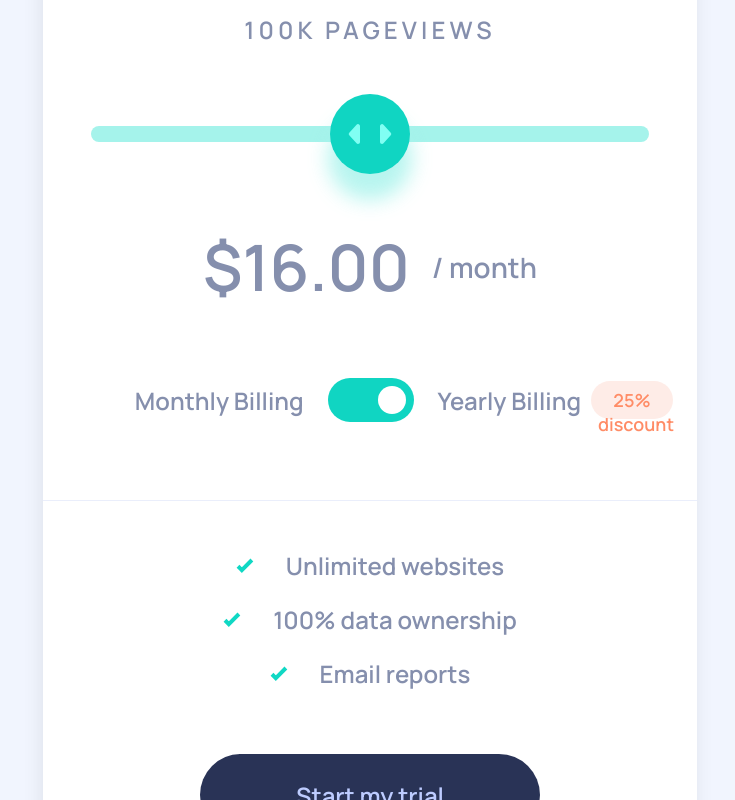
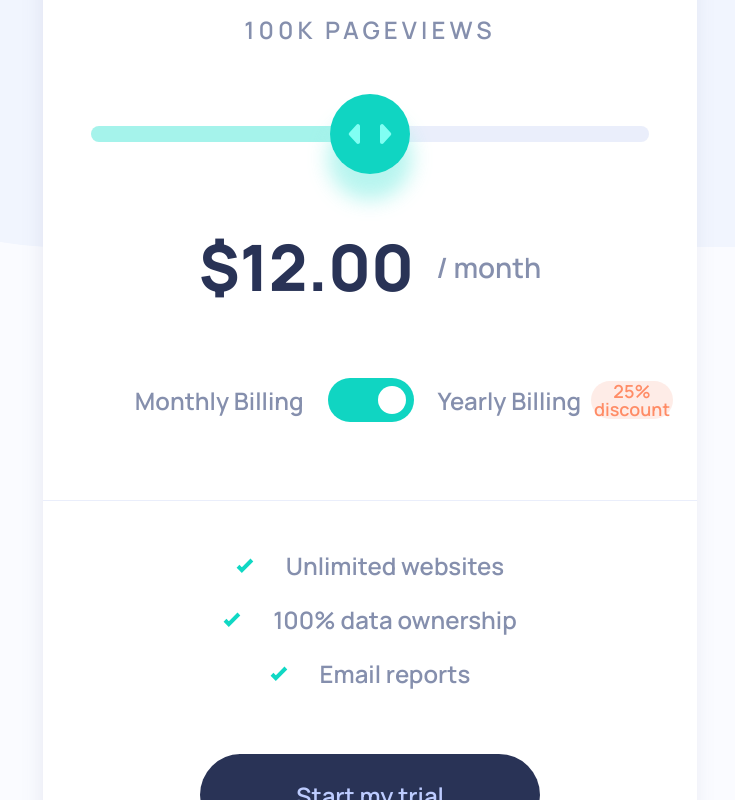
Before and after one commit to lucasweidas/interactive-pricing-component-main, a website: page index.html in a window 1280 px wide. Both pictures are taken after a click on the label 640 px from the left and 923 px from the top of the page. Shown: the part 523-1323 px from the top of the page, without its empty margins (270-1005 px from the left). Drawn offline with Linux system fonts and the light colour scheme; files that its build step writes are made by us from their sources.

Commit message:
medium version styles and js code finished

```diff
--- a/app/js/main.js
+++ b/app/js/main.js
@@ -0,0 +1,58 @@
+const slider = document.querySelector('[data-slider]');
+const toggle = document.querySelector('[data-toggle]');
+const pricing = {
+  pageviews: ['10k', '50k', '100k', '500k', '1m'],
+  prices: [8, 12, 16, 24, 36],
+  yearlyDiscount: 25,
+};
+
+slider.addEventListener('input', changePricingInfos);
+toggle.addEventListener('change', changeMonthlyPrice);
+
+changeSliderBackground();
+function changeSliderBackground() {
+  const value = (slider.value / (slider.max - slider.min)) * 100;
+
+  slider.style.backgroundImage = `linear-gradient(to right, var(--soft-cyan) 0%, var(--soft-cyan) ${value}%, var(--light-grayish-blue-100) ${value}%, var(--light-grayish-blue-100) 100%)`;
+}
+
+changePricingInfos();
+function changePricingInfos() {
+  changeSliderBackground();
+  changePageviewsValue();
+  changeMonthlyPrice();
+}
+
+function changeMonthlyPrice() {
+  const priceElement = document.querySelector('[data-price]');
+  const { prices } = pricing;
+  const sliderValue = getSliderValue();
+  const price = prices[sliderValue];
+  const discount = verifyDiscount();
+  const newPrice = price - (price * discount) / 100;
+
+  priceElement.innerText = `$${newPrice.toFixed(2)}`;
+}
+
+function getSliderValue() {
+  return slider.value;
+}
+
+function verifyDiscount() {
+  const { yearlyDiscount } = pricing;
+  const isChecked = toggle.checked;
+
+  if (isChecked) {
+    toggle.setAttribute('aria-labelledby', 'yearly-desc');
+    return yearlyDiscount;
+  }
+  toggle.setAttribute('aria-labelledby', 'monthly-desc');
+  return 0;
+}
+
+function changePageviewsValue() {
+  const pageviewsElement = document.querySelector('[data-pageviews]');
+  const { pageviews } = pricing;
+
+  pageviewsElement.innerText = pageviews[getSliderValue()];
+}
--- a/app/scss/abstracts/_colors.scss
+++ b/app/scss/abstracts/_colors.scss
@@ -1,11 +1,16 @@
-$soft-cyan: hsl(174, 77%, 80%);
+:root {
+  --soft-cyan: hsl(174, 76%, 80%);
+  --light-grayish-blue-100: hsl(226, 68%, 95%);
+}
+
+$soft-cyan: hsl(174, 76%, 80%);
 $strong-cyan: hsl(174, 86%, 45%);
 $light-grayish-red: hsl(14, 92%, 95%);
 $light-red: hsl(15, 100%, 70%);
 $pale-blue: hsl(226, 100%, 87%);
 $white: hsl(0, 0%, 100%);
-$very-pale-Blue: hsl(230, 100%, 99%);
-$light-grayish-blue-100: hsl(224, 65%, 95%);
+$very-pale-blue: hsl(230, 100%, 99%);
+$light-grayish-blue-100: hsl(226, 68%, 95%);
 $light-grayish-blue-200: hsl(223, 50%, 87%);
 $grayish-blue: hsl(225, 20%, 60%);
 $dark-desaturated-blue: hsl(227, 35%, 25%);
--- a/app/scss/base/_reset.scss
+++ b/app/scss/base/_reset.scss
@@ -16,3 +16,15 @@ a:visited {
   text-decoration: none;
   color: inherit;
 }
+
+@media screen and (prefers-reduced-motion: reduce) {
+  *,
+  *::before,
+  *::after {
+    animation-duration: 0.01ms !important;
+    animation-iteration-count: 1 !important;
+    animation-delay: 0.01ms !important;
+    transition-duration: 0.01ms !important;
+    transition-delay: 0.01ms !important;
+  }
+}
--- a/app/scss/components/_card.scss
+++ b/app/scss/components/_card.scss
@@ -3,7 +3,7 @@
 .card {
   width: min(100%, rem(654));
   background-color: $white;
-  box-shadow: rem(-2) rem(8) rem(20) rgba(black, 0.08);
+  box-shadow: rem(-2) rem(8) rem(20) rgba(hsl(225, 20%, 60%), 0.15);
 
   @include breakpoint(medium) {
     --card-padding-inline: 1.5rem;
@@ -32,62 +32,9 @@
 
   &__value {
     font-size: var(--fs-400);
-    font-weight: 600;
+    font-weight: 800;
     line-height: 1;
-  }
-
-  &__slider {
-    --thumb-size: 5rem;
-    --thumb-transition: background-color 300ms ease;
-    --thumb-shadow: 0 1.5rem 1.25rem 0.125rem hsl(174, 77%, 80%, 0.8);
-    width: min(100%, rem(558));
-    height: rem(16);
-    grid-area: slider;
-    background-color: $soft-cyan;
-    border-radius: rem(8);
-    margin-block: rem(80) rem(93);
-    appearance: none;
-    outline: none;
-
-    &::-webkit-slider-thumb {
-      width: var(--thumb-size);
-      height: var(--thumb-size);
-      background: $strong-cyan url('../../images/icon-slider.svg') center / auto rem(26) no-repeat;
-      border-radius: 50%;
-      border: none;
-      box-shadow: var(--thumb-shadow);
-      cursor: pointer;
-      transition: var(--thumb-transition);
-      -webkit-appearance: none;
-      appearance: none;
-
-      &:hover {
-        background-color: $soft-cyan;
-      }
-
-      &:active {
-        background-color: $strong-cyan;
-      }
-    }
-
-    &::-moz-range-thumb {
-      width: var(--thumb-size);
-      height: var(--thumb-size);
-      background: $strong-cyan url('../../images/icon-slider.svg') center / auto rem(26) no-repeat;
-      border-radius: 50%;
-      border: none;
-      box-shadow: var(--thumb-shadow);
-      cursor: pointer;
-      transition: var(--thumb-transition);
-
-      &:hover {
-        background-color: $soft-cyan;
-      }
-
-      &:active {
-        background-color: $strong-cyan;
-      }
-    }
+    color: $dark-desaturated-blue;
   }
 
   &__options {
@@ -121,18 +68,21 @@
     --discount-h: 2.375rem;
     width: var(--discount-w);
     height: var(--discount-h);
-    display: inline-block;
+    display: inline-flex;
+    justify-content: center;
+    align-items: center;
+    position: relative;
     background-color: $light-grayish-red;
     border-radius: calc(var(--discount-h) / 2);
-    padding: rem(7);
     font-size: rem(18);
+    line-height: 1;
     color: $light-red;
 
-    span {
-      display: none;
+    &::before {
+      content: '-25%';
 
       @include breakpoint(large) {
-        display: inline-block;
+        content: '25% discount';
       }
     }
   }
--- a/app/scss/components/_container.scss
+++ b/app/scss/components/_container.scss
@@ -1,8 +1,9 @@
 @use '../abstracts' as *;
 
 .container {
-  min-height: 100vh;
   display: grid;
   justify-items: center;
+  align-content: center;
+  padding-inline: rem(20);
   margin-inline: auto;
 }
--- a/app/scss/components/_index.scss
+++ b/app/scss/components/_index.scss
@@ -1,5 +1,6 @@
 @forward 'card';
 @forward 'intro';
 @forward 'container';
+@forward 'slider';
 @forward 'toggle';
 @forward 'button';
--- /dev/null
+++ b/app/scss/components/_slider.scss
@@ -0,0 +1,72 @@
+@use '../abstracts' as *;
+
+.slider {
+  --thumb-size: 5rem;
+  --thumb-transition: background-color 300ms ease;
+  --thumb-shadow: 0 1.5rem 1.25rem 0.125rem hsl(174, 77%, 80%, 0.8);
+  width: min(100%, rem(558));
+  height: rem(16);
+  grid-area: slider;
+  background-image: linear-gradient(to right, $soft-cyan 0%, $soft-cyan 50%, $light-grayish-blue-100 50%, $light-grayish-blue-100 100%);
+  border-radius: rem(8);
+  margin-block: rem(80) rem(93);
+  appearance: none;
+  outline: none;
+
+  &:focus-visible::-webkit-slider-thumb {
+    outline: rem(2) solid $dark-desaturated-blue;
+  }
+
+  &:focus-visible::-moz-range-thumb {
+    outline: rem(2) solid $dark-desaturated-blue;
+  }
+
+  &::-webkit-slider-thumb {
+    width: var(--thumb-size);
+    height: var(--thumb-size);
+    background: $strong-cyan url('../../images/icon-slider.svg') center / auto rem(26) no-repeat;
+    border-radius: 50%;
+    border: none;
+    box-shadow: var(--thumb-shadow);
+    appearance: none;
+    cursor: pointer;
+    transition: var(--thumb-transition);
+
+    &:hover {
+      background-color: $soft-cyan;
+    }
+
+    &:active {
+      background-color: $strong-cyan;
+      cursor: grabbing;
+    }
+
+    @media screen and (prefers-reduced-motion: reduce) {
+      transition-duration: 0.01ms !important;
+    }
+  }
+
+  &::-moz-range-thumb {
+    width: var(--thumb-size);
+    height: var(--thumb-size);
+    background: $strong-cyan url('../../images/icon-slider.svg') center / auto rem(26) no-repeat;
+    border-radius: 50%;
+    border: none;
+    box-shadow: var(--thumb-shadow);
+    cursor: pointer;
+    transition: var(--thumb-transition);
+
+    &:hover {
+      background-color: $soft-cyan;
+    }
+
+    &:active {
+      background-color: $strong-cyan;
+      cursor: grabbing;
+    }
+
+    @media screen and (prefers-reduced-motion: reduce) {
+      transition-duration: 0.01ms !important;
+    }
+  }
+}
--- a/app/scss/components/_toggle.scss
+++ b/app/scss/components/_toggle.scss
@@ -23,10 +23,6 @@
     position: absolute;
     appearance: none;
     opacity: 0;
-
-    &:checked {
-      opacity: 1;
-    }
   }
 
   &__icon {
--- a/app/scss/layout/_body.scss
+++ b/app/scss/layout/_body.scss
@@ -1,7 +1,8 @@
 @use '../abstracts' as *;
 
 body {
-  background: $very-pale-Blue url('../../images/bg-pattern.svg') top left / cover no-repeat;
+  min-height: 100vh;
+  background: $very-pale-blue url('../../images/bg-pattern.svg') top left / auto 50% no-repeat;
 }
 
 .design {
--- a/app/scss/layout/_footer.scss
+++ b/app/scss/layout/_footer.scss
@@ -1,11 +1,12 @@
 @use '../abstracts' as *;
 
 .footer {
-  padding-block: rem(20);
-  margin-block-start: rem(176);
+  margin-block-start: rem(64);
 
   &__attribution {
+    padding-block: rem(16);
     font-size: rem(16);
+    line-height: 1em;
 
     a:hover {
       color: $dark-desaturated-blue;
--- a/index.html
+++ b/index.html
@@ -31,20 +31,17 @@
           <div class="card__top">
             <h2 class="card__heading"><span data-pageviews>100k</span> Pageviews</h2>
             <div class="card__price">
-              <span class="card__value">$16.00</span>
+              <span class="card__value" data-price>$16.00</span>
               <span>/ month</span>
             </div>
-            <input class="card__slider" type="range" name="price-range" min="1" max="5" />
+            <input class="slider" data-slider type="range" name="price-range" min="0" max="4" value="2" />
             <div class="card__options">
-              <span class="card__description">Monthly Billing</span>
+              <span class="card__description" id="monthly-desc">Monthly Billing</span>
               <label class="toggle">
-                <input class="toggle__input" type="checkbox" />
+                <input class="toggle__input" data-toggle type="checkbox" aria-labelledby="monthly-desc" />
                 <span class="toggle__icon"></span>
               </label>
-              <span class="card__description">
-                Yearly Billing
-                <span class="card__discount">25% <span>discount</span></span>
-              </span>
+              <span class="card__description" id="yearly-desc"> Yearly Billing <span class="card__discount" aria-label="25% discount"></span> </span>
             </div>
           </div>
           <hr class="card__divider" />
```
Also changed, not shown: dist/css/main.css, dist/js/main.js.
